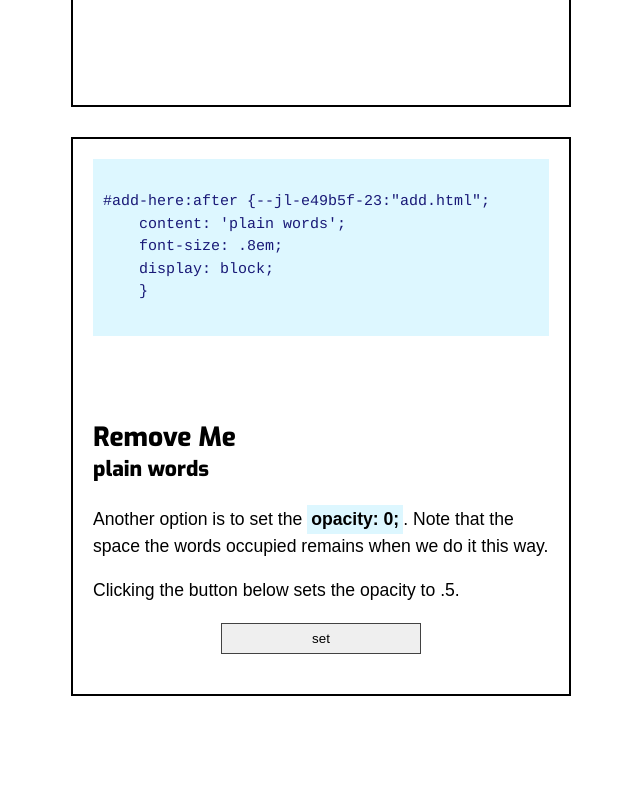
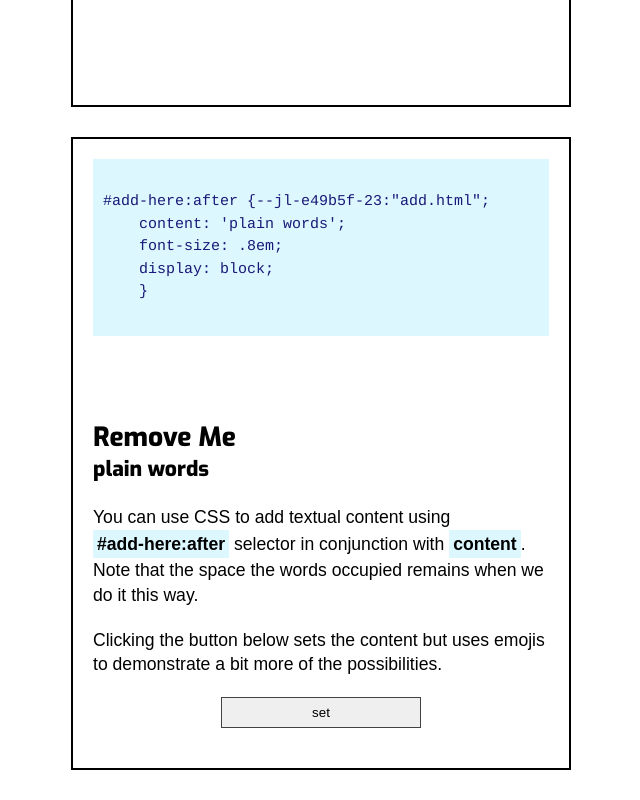
Before and after one commit to woodwardtw/pressed_2019, a plain HTML site: page add.html in a window 1280 px wide. Shown: the part 581-1381 px from the top of the page, without its empty margins (319-959 px from the left). Before the commit the page ends 1307 px from the top, so only its background shows below. Drawn offline with Linux system fonts and the light colour scheme.

Commit message:
emoji addition

```diff
--- a/add.html
+++ b/add.html
@@ -28,9 +28,9 @@
                 </style>
             </pre>
           <h2 id="add-here">Remove Me</h2>
-          <p>Another option is to set the <span class="highlight">opacity: 0;</span>. Note that the space the words occupied remains when we do it this way. </p>
-          <p>Clicking the button below sets the opacity to .5.</p>
-          <button id="button-after" data-id="after" data-style="#add-here:after {&#xa; content: 'words, words, words';&#xa;display: inline-block;&#xa; margin-left: 10px;&#xa;}">set</button>
+          <p>You can use CSS to add textual content using <span class="highlight">#add-here:after</span> selector in conjunction with  <span class="highlight">content</span>. Note that the space the words occupied remains when we do it this way. </p>
+          <p>Clicking the button below sets the content but uses emojis to demonstrate a bit more of the possibilities.</p>
+          <button id="button-after" data-id="after" data-style="#add-here:after {&#xa; content: '🖖🖖🖖';&#xa;display: inline-block;&#xa; margin-left: 10px;&#xa;}">set</button>
         </div>
 
 		<script src="js/main.js" type="text/javascript" charset="utf-8"></script>
```
